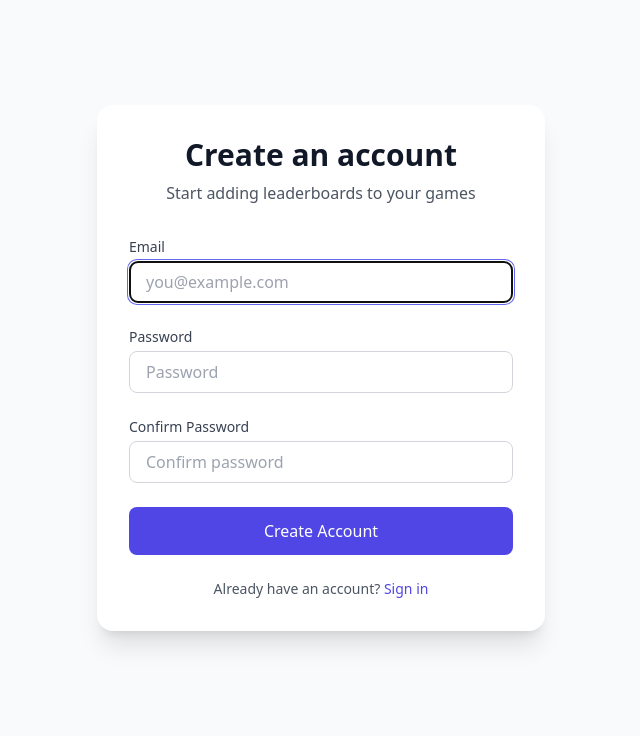
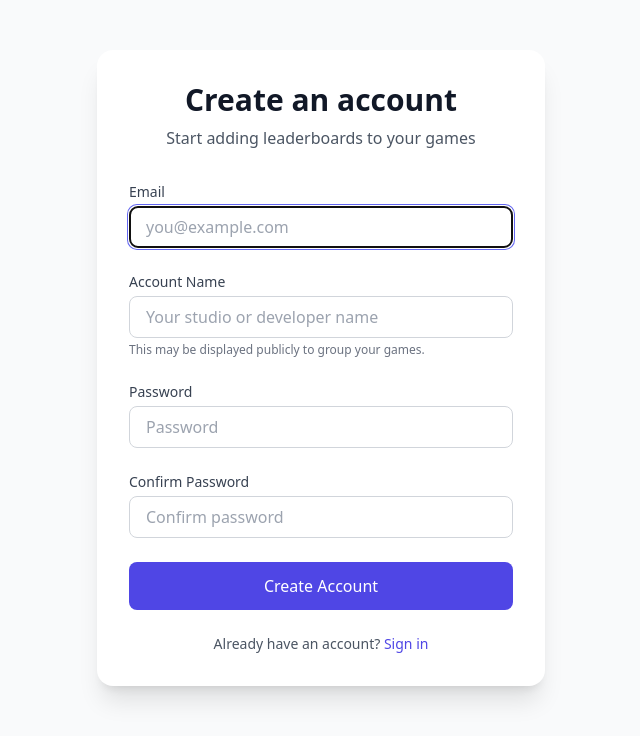
Before and after one commit to falldaysoft/scores, a Django app: page /accounts/signup/ in a window 1280 px wide. Shown: the part 64-800 px from the top of the page, without its empty margins (319-959 px from the left). Run offline with Django 5.2, Linux system fonts and the light colour scheme; some libraries are stand-ins or nearby versions.

Commit message:
Ask for account name on signup .. we'll use it to group games from the same developer

```diff
--- a/accounts/forms.py
+++ b/accounts/forms.py
@@ -8,6 +8,13 @@ class SignupForm(UserCreationForm):
         widget=forms.EmailInput(attrs={
             'class': 'w-full px-4 py-2 border border-gray-300 rounded-lg focus:ring-2 focus:ring-indigo-500 focus:border-transparent',
             'placeholder': 'you@example.com'
+        })
+    )
+    account_name = forms.CharField(
+        max_length=100,
+        widget=forms.TextInput(attrs={
+            'class': 'w-full px-4 py-2 border border-gray-300 rounded-lg focus:ring-2 focus:ring-indigo-500 focus:border-transparent',
+            'placeholder': 'Your studio or developer name'
         })
     )
     password1 = forms.CharField(
@@ -25,7 +32,18 @@ class SignupForm(UserCreationForm):
 
     class Meta:
         model = User
-        fields = ['email', 'password1', 'password2']
+        fields = ['email', 'account_name', 'password1', 'password2']
+
+    def clean_account_name(self):
+        account_name = self.cleaned_data.get('account_name')
+        if account_name:
+            account_name = account_name.strip()
+            if not account_name:
+                raise forms.ValidationError('Account name is required.')
+            existing = User.objects.filter(account_name__iexact=account_name)
+            if existing.exists():
+                raise forms.ValidationError('This account name is already taken.')
+        return account_name
 
 
 class LoginForm(AuthenticationForm):
@@ -42,3 +60,31 @@ class LoginForm(AuthenticationForm):
             'placeholder': 'Password'
         })
     )
+
+
+class AccountSettingsForm(forms.ModelForm):
+    account_name = forms.CharField(
+        max_length=100,
+        required=False,
+        widget=forms.TextInput(attrs={
+            'class': 'w-full px-4 py-2 border border-gray-300 rounded-lg focus:ring-2 focus:ring-indigo-500 focus:border-transparent',
+            'placeholder': 'Your account name'
+        })
+    )
+
+    class Meta:
+        model = User
+        fields = ['account_name']
+
+    def clean_account_name(self):
+        account_name = self.cleaned_data.get('account_name')
+        if account_name:
+            account_name = account_name.strip()
+            if not account_name:
+                return None
+            existing = User.objects.filter(account_name__iexact=account_name).exclude(pk=self.instance.pk)
+            if existing.exists():
+                raise forms.ValidationError('This account name is already taken.')
+        else:
+            return None
+        return account_name
--- a/accounts/models.py
+++ b/accounts/models.py
@@ -22,6 +22,7 @@ class UserManager(BaseUserManager):
 
 class User(AbstractBaseUser, PermissionsMixin):
     email = models.EmailField(unique=True)
+    account_name = models.CharField(max_length=100, unique=True, blank=True, null=True)
     is_active = models.BooleanField(default=True)
     is_staff = models.BooleanField(default=False)
     date_joined = models.DateTimeField(default=timezone.now)
--- a/accounts/urls.py
+++ b/accounts/urls.py
@@ -9,4 +9,5 @@ urlpatterns = [
     path('logout/', views.CustomLogoutView.as_view(), name='logout'),
     path('verify/<str:token>/', views.VerifyEmailView.as_view(), name='verify_email'),
     path('resend-verification/', views.ResendVerificationView.as_view(), name='resend_verification'),
+    path('settings/', views.AccountSettingsView.as_view(), name='settings'),
 ]
--- a/accounts/views.py
+++ b/accounts/views.py
@@ -7,7 +7,8 @@ from django.conf import settings
 from django.urls import reverse
 from django.views import View
 
-from .forms import SignupForm, LoginForm
+from django.contrib.auth.mixins import LoginRequiredMixin
+from .forms import SignupForm, LoginForm, AccountSettingsForm
 from .models import User
 
 
@@ -79,3 +80,17 @@ class ResendVerificationView(View):
             SignupView().send_verification_email(request, request.user, token)
             messages.success(request, 'Verification email sent!')
         return redirect('games:dashboard')
+
+
+class AccountSettingsView(LoginRequiredMixin, View):
+    def get(self, request):
+        form = AccountSettingsForm(instance=request.user)
+        return render(request, 'accounts/settings.html', {'form': form})
+
+    def post(self, request):
+        form = AccountSettingsForm(request.POST, instance=request.user)
+        if form.is_valid():
+            form.save()
+            messages.success(request, 'Account settings updated.')
+            return redirect('accounts:settings')
+        return render(request, 'accounts/settings.html', {'form': form})
--- a/templates/accounts/signup.html
+++ b/templates/accounts/signup.html
@@ -19,6 +19,15 @@
                     {% if form.email.errors %}
                     <p class="mt-1 text-sm text-red-600">{{ form.email.errors.0 }}</p>
                     {% endif %}
+                </div>
+
+                <div>
+                    <label for="id_account_name" class="block text-sm font-medium text-gray-700 mb-1">Account Name</label>
+                    {{ form.account_name }}
+                    {% if form.account_name.errors %}
+                    <p class="mt-1 text-sm text-red-600">{{ form.account_name.errors.0 }}</p>
+                    {% endif %}
+                    <p class="mt-1 text-xs text-gray-500">This may be displayed publicly to group your games.</p>
                 </div>
 
                 <div>
--- a/templates/base.html
+++ b/templates/base.html
@@ -26,10 +26,19 @@
                     <div class="flex items-center space-x-4">
                         {% if user.is_authenticated %}
                         <a href="{% url 'games:dashboard' %}" class="text-white hover:text-indigo-200 px-3 py-2 text-sm font-medium">Dashboard</a>
-                        <form method="post" action="{% url 'accounts:logout' %}" class="inline">
-                            {% csrf_token %}
-                            <button type="submit" class="text-white hover:text-indigo-200 px-3 py-2 text-sm font-medium">Logout</button>
-                        </form>
+                        <div class="relative" x-data="{ open: false }">
+                            <button @click="open = !open" @click.outside="open = false" class="flex items-center text-white hover:text-indigo-200 px-3 py-2 text-sm font-medium">
+                                <span>{{ user.account_name|default:user.email }}</span>
+                                <svg class="ml-1 h-4 w-4" fill="none" stroke="currentColor" viewBox="0 0 24 24"><path stroke-linecap="round" stroke-linejoin="round" stroke-width="2" d="M19 9l-7 7-7-7"></path></svg>
+                            </button>
+                            <div x-show="open" x-cloak x-transition class="absolute right-0 mt-2 w-48 bg-white rounded-lg shadow-lg py-1 z-10">
+                                <a href="{% url 'accounts:settings' %}" class="block px-4 py-2 text-sm text-gray-700 hover:bg-gray-100">Settings</a>
+                                <form method="post" action="{% url 'accounts:logout' %}">
+                                    {% csrf_token %}
+                                    <button type="submit" class="block w-full text-left px-4 py-2 text-sm text-gray-700 hover:bg-gray-100">Logout</button>
+                                </form>
+                            </div>
+                        </div>
                         {% else %}
                         <a href="{% url 'accounts:login' %}" class="text-white hover:text-indigo-200 px-3 py-2 text-sm font-medium">Login</a>
                         <a href="{% url 'accounts:signup' %}" class="bg-white text-indigo-600 hover:bg-indigo-50 px-4 py-2 rounded-lg text-sm font-medium">Sign Up</a>
```
Also changed, not shown: accounts/tests.py (+125 -1 lines), templates/accounts/settings.html (added, +32 -0 lines), accounts/migrations/0002_add_account_name.py (added).
